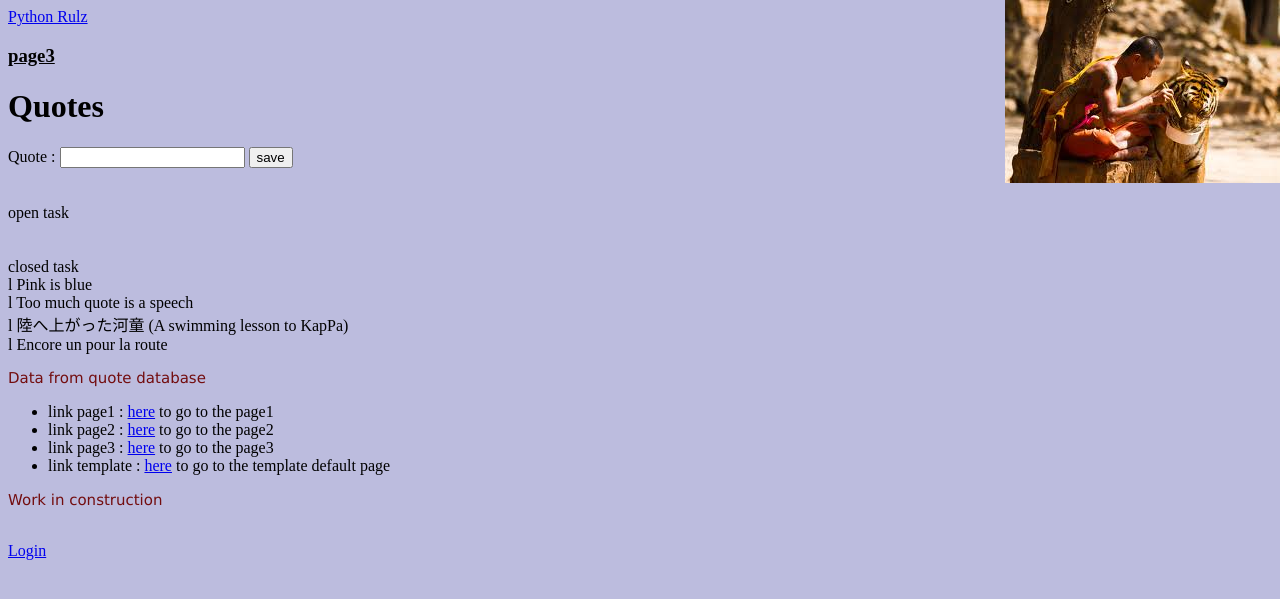
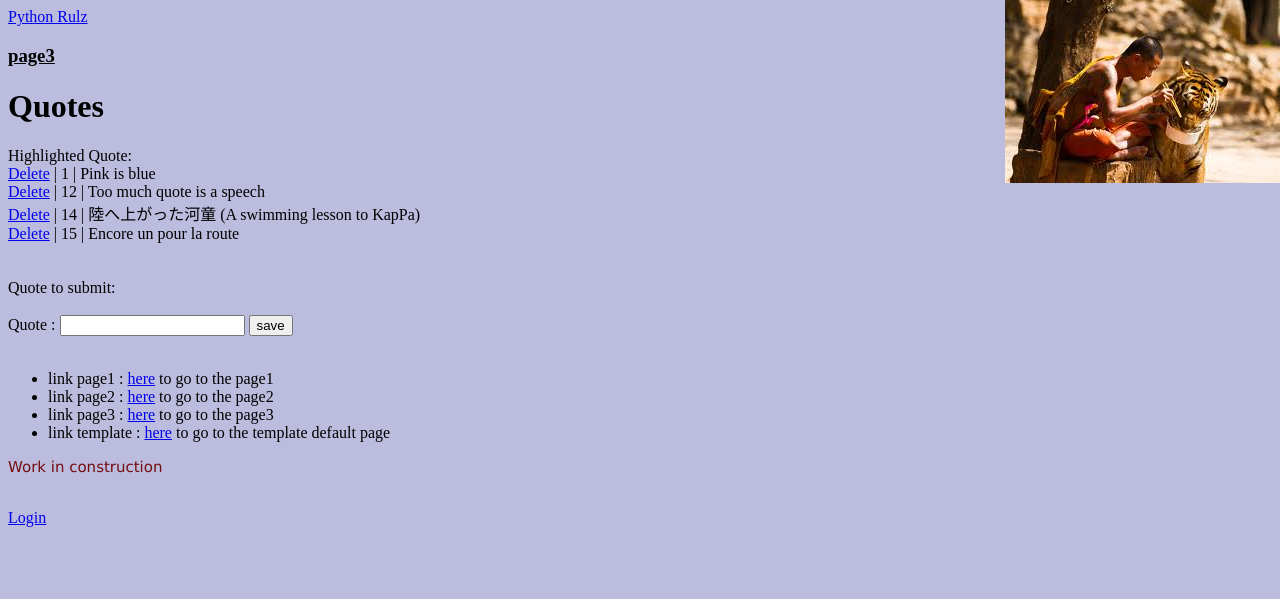
Before and after one commit to MrFabkirox/tigerrunningspace, a Flask app: page /page3 in a window 1280 px wide. Shown: the top 599 px of the page. Run offline with Flask 2, Linux system fonts and the light colour scheme; data comes from the database, SQL or seed files in the repository; both versions use the stored data as it was after the commit.

Commit message:
quote finished

```diff
--- a/routes.py
+++ b/routes.py
@@ -30,17 +30,18 @@ def page2():
         cur = g.db.execute('select rep_name, amount from reps')
         sales = [dict(rep_name=row[0], amount=row[1]) for row in cur.fetchall()]
         g.db.close()
+        flash('def page2')
         return render_template('page2.html', sales=sales)
 
 @app.route('/page3')
 def page3():
         g.db = connect_db()
         cur = g.db.execute('select quote_id, quote from quotes where status = 1')
-        open_tasks = [dict (quote_id=row[0], quote=row[1]) for row in cur.fetchall()]
-        cur = g.db.execute('select quote from quotes')
-        closed_tasks = [dict (quote=row[0]) for row in cur.fetchall()]
+        new_quote = [dict (quote_id=row[0], quote=row[1]) for row in cur.fetchall()]
+        cur = g.db.execute('select quote_id, quote from quotes')
+        delete_quote = [dict (quote_id=row[0], quote=row[1]) for row in cur.fetchall()]
         g.db.close()
-        return render_template('page3.html', open_tasks=open_tasks, closed_tasks=closed_tasks)
+        return render_template('page3.html', new_quote=new_quote, delete_quote=delete_quote)
 
 @app.route('/new_task', methods=['POST'])
 def new_task():
@@ -57,7 +58,7 @@ def delete_entry(quote_id):
         cur = g.db.execute('delete from quotes where quote_id='+str(quote_id))
         g.db.commit()
         g.db.close()
-        flash('New entry was marked as deleted')
+        flash('The new entry was deleted')
         return redirect(url_for('page3'))
 
 @app.route('/complete/<int:quote_id>',)
@@ -66,7 +67,7 @@ def complete(quote_id):
         cur = g.db.execute('update quotes set status = 0 where quote_id='+str(quote_id))
         g.db.commit()
         g.db.close()
-        flash('The task was marked as complete')
+        flash('The post was validated')
         return redirect(url_for('page3'))
 
 def login_required(test):
@@ -103,6 +104,6 @@ def log():
 
 if __name__ == '__main__':
 #Bind to PORT if defined, otherwise default to 5000
-#         app.run(debug=True)
+        app.run(debug=True)
         port = int(os.environ.get('PORT', 5000))
         app.run(host='0.0.0.0', port=port)
--- a/templates/page3.html
+++ b/templates/page3.html
@@ -4,8 +4,33 @@
 		<h3>page3</h3>
 		<h1>Quotes</h1>
 
+		Highlighted Quote:<br />
+
+		{% for d in delete_quote %}
+		<tr>
+		<a href="{{ url_for('delete_entry', quote_id = d.quote_id) }}">Delete</a> |
+		<td>{{ d.quote_id }} |</td>
+		<td>{{ d.quote }}</td>
+		</tr>
+		<br />
+		{% endfor %}
+
+		<br />
+		<br />
+
+		Quote to submit: <br />
+
+		{% for n in new_quote %}
+		<tr>
+		<td>{{ n.quote }}</td>
+		<a href="{{ url_for('delete_entry', quote_id = n.quote_id) }}">Delete</a> -
+		<a href="{{ url_for('complete', quote_id = n.quote_id) }}">Submit</a>
+		</tr>
+		<br />
+		{% endfor %}
+		<br />
+
 		<form action="{{ url_for('new_task') }}" method=post class=new-task>
-
 		<td>
 		<label>Quote :</label>
 		<input name="quote" type="text" width="600px">
@@ -15,34 +40,10 @@
 		<input class="button" type="submit" value="save">
 		</td>
 		</form>
+
 		<br />
 
-		<br />
-		open task<br />
-		{% for o in open_tasks %}
-		<tr>
-		<td>{{ o.quote }}</td>
-		<a href="{{ url_for('delete_entry', quote_id = o.quote_id) }}">Mark as delete</a> -
-		<a href="{{ url_for('complete', quote_id = o.quote_id) }}">Mark as complete</a>
-		</tr>
-		<br />
-		{% endfor %}
-		<br />
 
-		<br />
-		closed task<br />
-		{% for c in closed_tasks %}
-		<tr>l
-		<td>{{ c.quote }}</td>
-		</tr>
-
-		<br />
-		{% endfor %}
-
-		<p>Data from quote database</p>
-		{% for item in quotes %}
-		{{ item.quote_id }} | {{ item.quote }} <br />
-		{% endfor %}
 
         <ul>
         <li>link page1 :  <a href="/page1">here</a> to go to the page1 </li>
```
Also changed, not shown: tiger.db.
